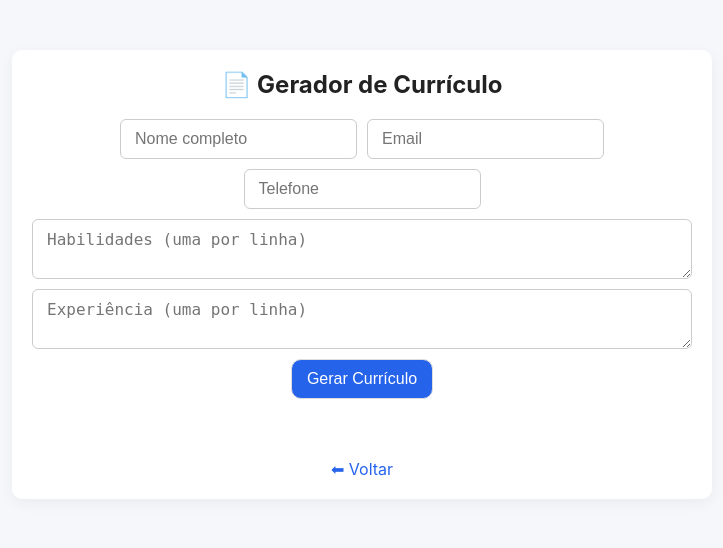
After one commit to CAlexdx/meu-portal-python, a Flask app: page /curriculo in a window 1280 px wide. The commit adds this page. Shown: the top 548 px of the page, without its empty margins (278-1001 px from the left). Run offline with Flask 3, Linux system fonts and the light colour scheme.

Commit message:
Modulo Curriculo

```diff
--- a/app.py
+++ b/app.py
@@ -10,12 +10,14 @@ from flask import Flask, render_template, jsonify, request, send_from_directory,
 from werkzeug.utils import secure_filename
 from PIL import Image, UnidentifiedImageError
 
+
 # Scripts do projeto
 from scripts.tradutor import traduzir
 from scripts.consumo_combustivel import calcular_consumo_medio
 from scripts.calendario import gerar_calendario, MESES_PT, DIAS_PT
 from scripts.conversor_tempo import converter_tempo
 from scripts.conversor_medidas import converter_medida
+from scripts.curriculo import gerar_curriculo
 
 from scripts import (
     calendario, conversor_medidas, gerar_qrcode, PYtube, conversor, media_escolar,
@@ -596,6 +598,72 @@ def clt_vs_pj_page():
     return render_template("clt_vs_pj.html", resultado=resultado, erro=erro)
 
 
+from reportlab.lib.pagesizes import letter
+from reportlab.pdfgen import canvas
+
+@app.route("/curriculo", methods=["GET", "POST"])
+def curriculo_page():
+    registrar_uso("curriculo")
+
+    arquivo_pdf = None
+    erro = None
+
+    if request.method == "POST":
+        try:
+            nome = request.form.get("nome")
+            email = request.form.get("email")
+            telefone = request.form.get("telefone")
+            habilidades = request.form.get("habilidades")
+            experiencia = request.form.get("experiencia")
+
+            if not nome or not email:
+                erro = "Nome e email são obrigatórios."
+            else:
+                filename = f"curriculo_{uuid4().hex}.pdf"
+                filepath = os.path.join(OUTPUTS, filename)
+
+                c = canvas.Canvas(filepath, pagesize=letter)
+
+                y = 750
+                c.setFont("Helvetica-Bold", 16)
+                c.drawString(50, y, nome)
+
+                y -= 30
+                c.setFont("Helvetica", 12)
+                c.drawString(50, y, f"Email: {email}")
+                y -= 20
+                c.drawString(50, y, f"Telefone: {telefone}")
+
+                y -= 30
+                c.setFont("Helvetica-Bold", 14)
+                c.drawString(50, y, "Habilidades")
+                y -= 20
+                c.setFont("Helvetica", 12)
+
+                for linha in habilidades.split("\n"):
+                    c.drawString(50, y, f"- {linha}")
+                    y -= 15
+
+                y -= 20
+                c.setFont("Helvetica-Bold", 14)
+                c.drawString(50, y, "Experiência")
+                y -= 20
+                c.setFont("Helvetica", 12)
+
+                for linha in experiencia.split("\n"):
+                    c.drawString(50, y, f"- {linha}")
+                    y -= 15
+
+                c.save()
+
+                arquivo_pdf = filename
+
+        except Exception as e:
+            erro = f"Erro ao gerar currículo: {e}"
+
+    return render_template("curriculo.html", arquivo_pdf=arquivo_pdf, erro=erro)
+
+
 @app.route("/outputs/<path:filename>")
 def arquivos(filename):
     return send_from_directory(OUTPUTS, filename)
--- /dev/null
+++ b/templates/curriculo.html
@@ -0,0 +1,41 @@
+<!doctype html>
+<html lang="pt-BR">
+<head>
+    <meta charset="utf-8">
+    <title>Gerador de Currículo</title>
+    <link rel="stylesheet" href="{{ url_for('static', filename='style.css') }}">
+</head>
+<body>
+
+<div class="page">
+    <h1>📄 Gerador de Currículo</h1>
+
+    {% if erro %}
+        <div class="alerta error">{{ erro }}</div>
+    {% endif %}
+
+    <form method="POST">
+        <input type="text" name="nome" placeholder="Nome completo" required>
+        <input type="email" name="email" placeholder="Email" required>
+        <input type="text" name="telefone" placeholder="Telefone">
+
+        <textarea name="habilidades" placeholder="Habilidades (uma por linha)"></textarea>
+        <textarea name="experiencia" placeholder="Experiência (uma por linha)"></textarea>
+
+        <button type="submit">Gerar Currículo</button>
+    </form>
+
+    {% if arquivo_pdf %}
+        <div class="resultado success">
+            Currículo gerado com sucesso!
+            <br><br>
+            <a href="{{ url_for('download_file', filename=arquivo_pdf) }}">📥 Baixar PDF</a>
+        </div>
+    {% endif %}
+
+    <br>
+    <a href="/">⬅ Voltar</a>
+</div>
+
+</body>
+</html>
--- a/templates/index.html
+++ b/templates/index.html
@@ -60,6 +60,7 @@
         <a href="{{ url_for('consumo_combustivel_page') }}">🚗 Consumo de Combustível</a>
         <a href="{{ url_for('juros_compostos_page') }}">📈 Juros Compostos</a>
         <a href="{{ url_for('clt_vs_pj_page') }}">💼 CLT vs PJ</a>
+        <a href="/curriculo">Gerador de Currículo</a>
       </nav>
     </section>
   </main>
```
Also changed, not shown: scripts/curriculo.py (added, +43 -0 lines).
